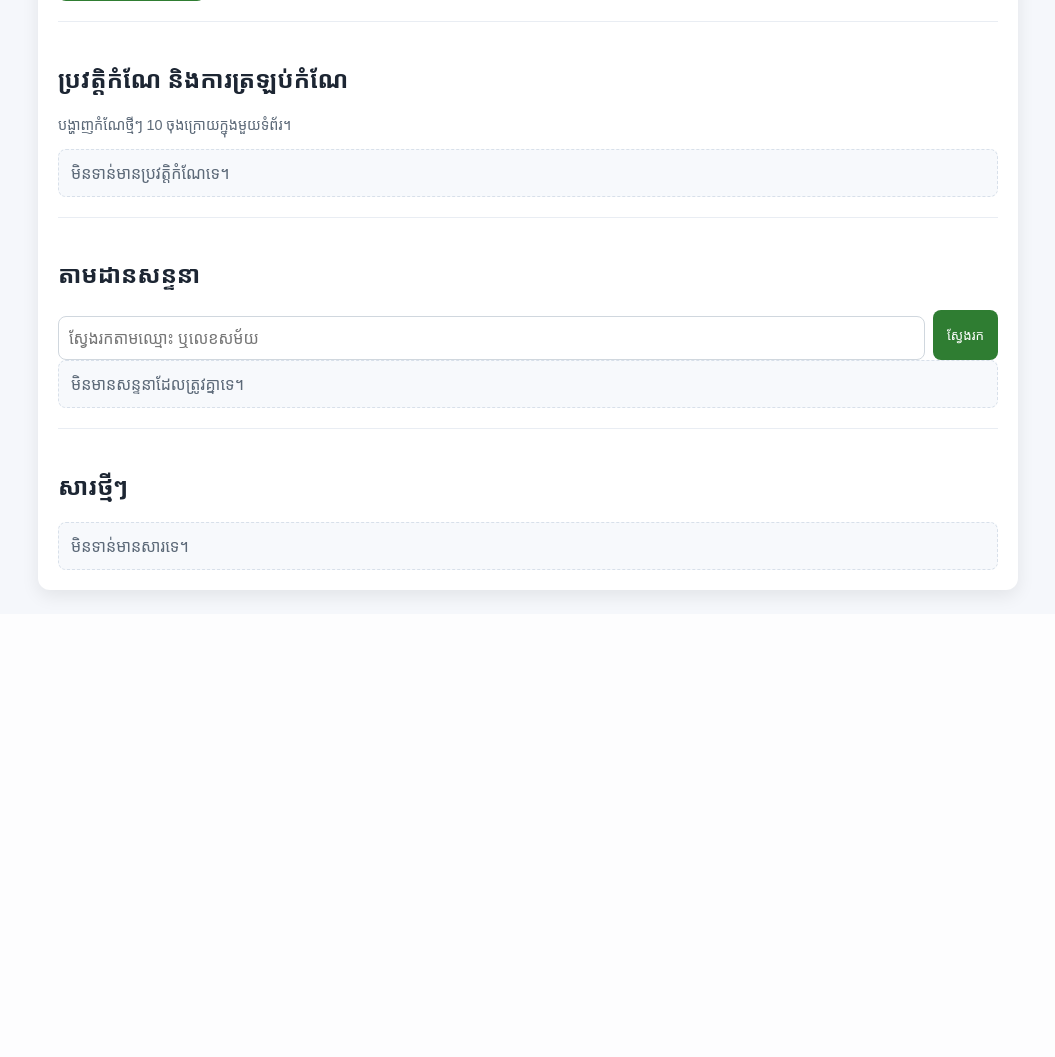
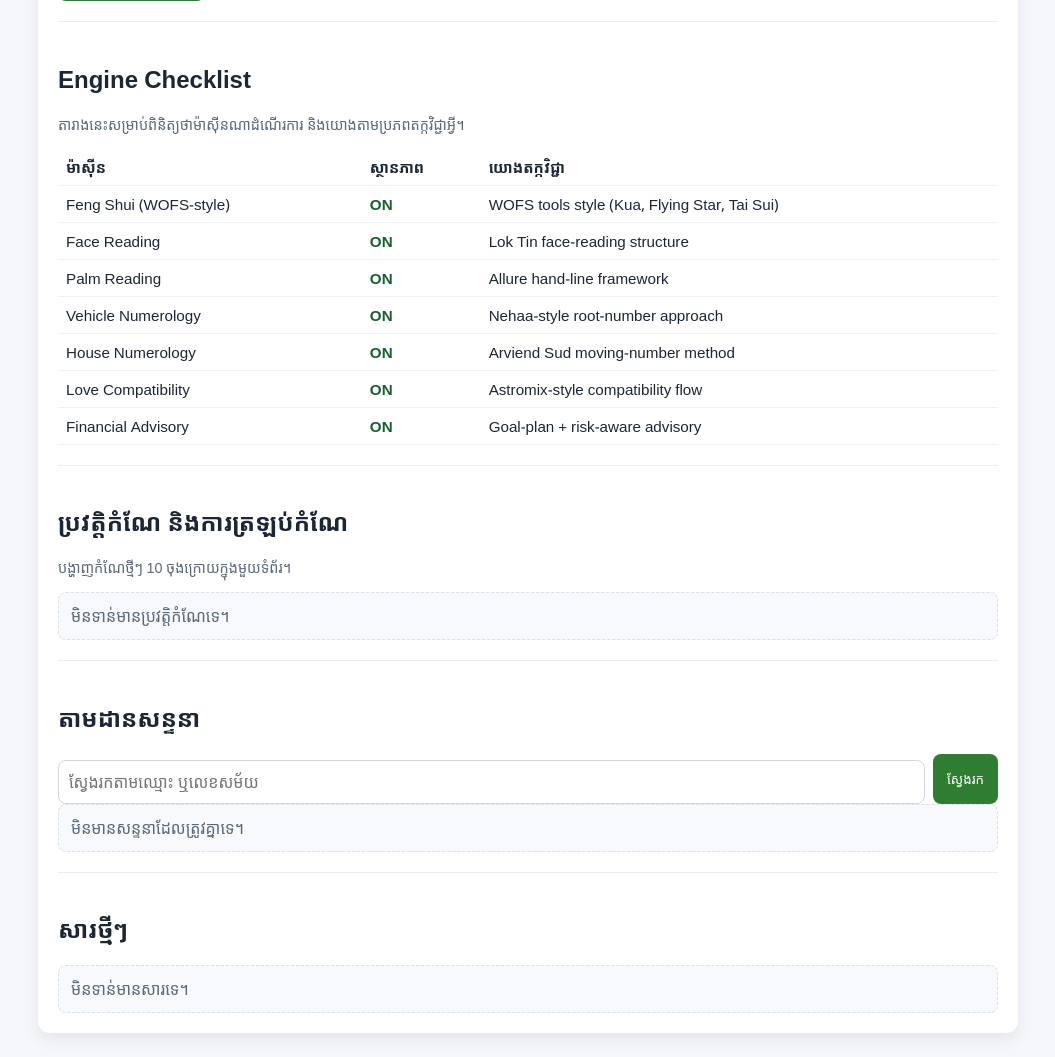
Before and after one commit to khengleng/YeayMonny, a Django app: page /operator/ in a window 1280 px wide. Shown: the part 2500-3557 px from the top of the page, without its empty margins (112-1167 px from the left). Before the commit the page ends 3102 px from the top, so only its background shows below. Run offline with Django 5.2, Linux system fonts and the light colour scheme; the visitor is signed in with stand-in values (Sample User, id 1); data comes from the database, SQL or seed files in the repository; data that the repository does not hold is empty.

Commit message:
Add operator engine checklist with source mapping

```diff
--- a/chat/templates/chat/operator_dashboard.html
+++ b/chat/templates/chat/operator_dashboard.html
@@ -195,6 +195,29 @@
         </div>
 
         <div class="section">
+          <h2>Engine Checklist</h2>
+          <p class="muted">តារាងនេះសម្រាប់ពិនិត្យថាម៉ាស៊ីនណាដំណើរការ និងយោងតាមប្រភពតក្កវិជ្ជាអ្វី។</p>
+          <table>
+            <thead>
+              <tr>
+                <th>ម៉ាស៊ីន</th>
+                <th>ស្ថានភាព</th>
+                <th>យោងតក្កវិជ្ជា</th>
+              </tr>
+            </thead>
+            <tbody>
+              {% for engine in engine_checklist %}
+                <tr>
+                  <td>{{ engine.name }}</td>
+                  <td>{% if engine.enabled %}<span class="ok">ON</span>{% else %}<span class="bad">OFF</span>{% endif %}</td>
+                  <td>{{ engine.source }}</td>
+                </tr>
+              {% endfor %}
+            </tbody>
+          </table>
+        </div>
+
+        <div class="section">
           <h2>ប្រវត្តិកំណែ និងការត្រឡប់កំណែ</h2>
           <p class="muted">បង្ហាញកំណែថ្មីៗ 10 ចុងក្រោយក្នុងមួយទំព័រ។</p>
           {% if history_entries %}
--- a/chat/tests.py
+++ b/chat/tests.py
@@ -242,6 +242,7 @@ class OperatorPortalTests(TestCase):
         self.assertEqual(response.status_code, 200)
         self.assertContains(response, "ផ្ទាំងប្រតិបត្តិការ")
         self.assertContains(response, "ទិន្នន័យផ្សព្វផ្សាយ")
+        self.assertContains(response, "Engine Checklist")
 
     def test_admin_can_export_contacts_csv(self) -> None:
         Conversation.objects.create(
--- a/chat/views.py
+++ b/chat/views.py
@@ -33,6 +33,15 @@ TEXT_PREFERRED_NOTE = (
     "សូមសរសេរជាអក្សរមកយាយម្ដងទៀត។ "
     "អក្សរងាយឱ្យយាយមើលបានច្បាស់ជាងសម្លេង។"
 )
+ENGINE_CHECKLIST = [
+    ("Feng Shui (WOFS-style)", "enable_fengshui_engine", "WOFS tools style (Kua, Flying Star, Tai Sui)"),
+    ("Face Reading", "enable_face_reading_engine", "Lok Tin face-reading structure"),
+    ("Palm Reading", "enable_palm_reading_engine", "Allure hand-line framework"),
+    ("Vehicle Numerology", "enable_vehicle_numerology_engine", "Nehaa-style root-number approach"),
+    ("House Numerology", "enable_house_numerology_engine", "Arviend Sud moving-number method"),
+    ("Love Compatibility", "enable_compatibility_engine", "Astromix-style compatibility flow"),
+    ("Financial Advisory", "enable_financial_advisory_engine", "Goal-plan + risk-aware advisory"),
+]
 
 
 def _is_valid_upload_size(file_obj, max_mb: int) -> bool:
@@ -188,6 +197,14 @@ def _build_dashboard_context(request: HttpRequest, *, config: AssistantConfig) -
         telegram_username="",
     )
     recent_contacts = contacts_qs.order_by("-updated_at")[:30]
+    engine_checklist = [
+        {
+            "name": name,
+            "enabled": bool(getattr(config, field_name)),
+            "source": source,
+        }
+        for name, field_name, source in ENGINE_CHECKLIST
+    ]
 
     return {
         "history_entries": history_entries,
@@ -202,6 +219,7 @@ def _build_dashboard_context(request: HttpRequest, *, config: AssistantConfig) -
         "telegram_webhook_path": settings.TELEGRAM_WEBHOOK_PATH,
         "opted_in_contacts": contacts_qs.count(),
         "recent_contacts": recent_contacts,
+        "engine_checklist": engine_checklist,
     }
 
 
```
